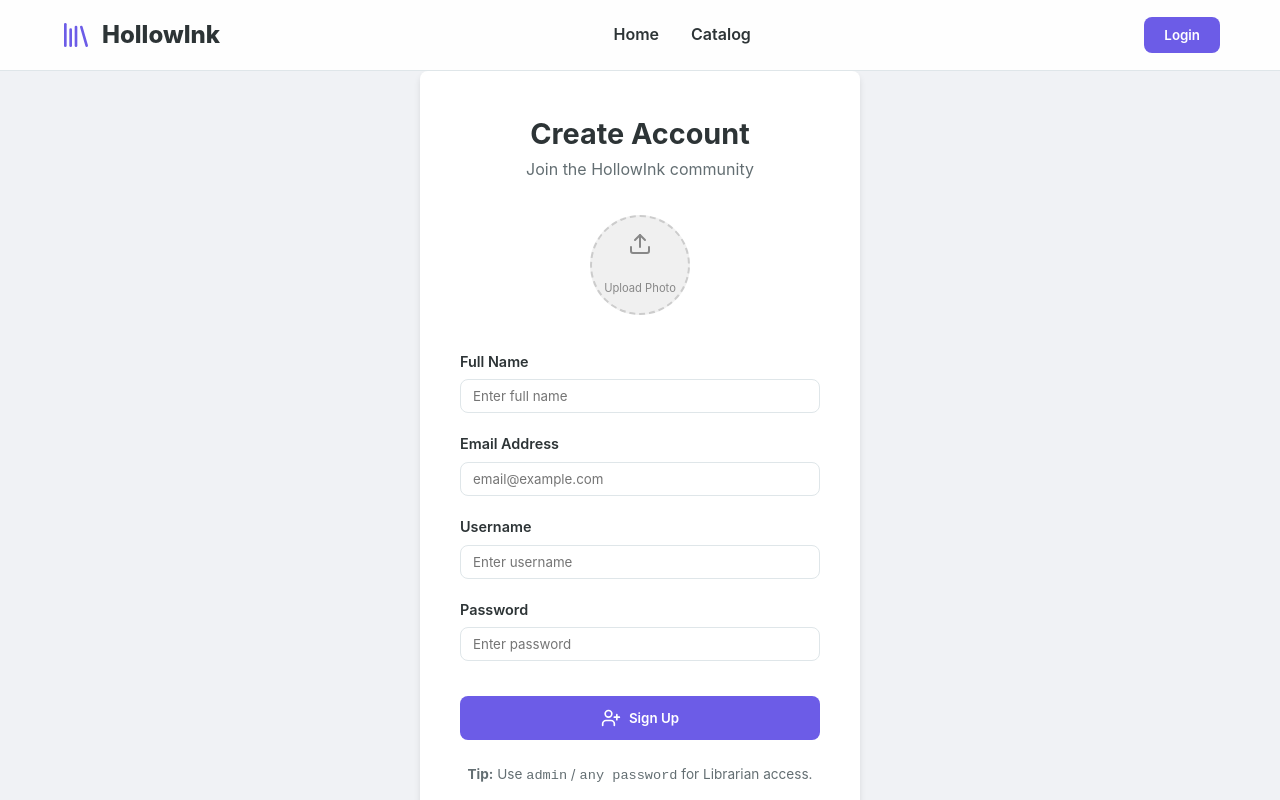
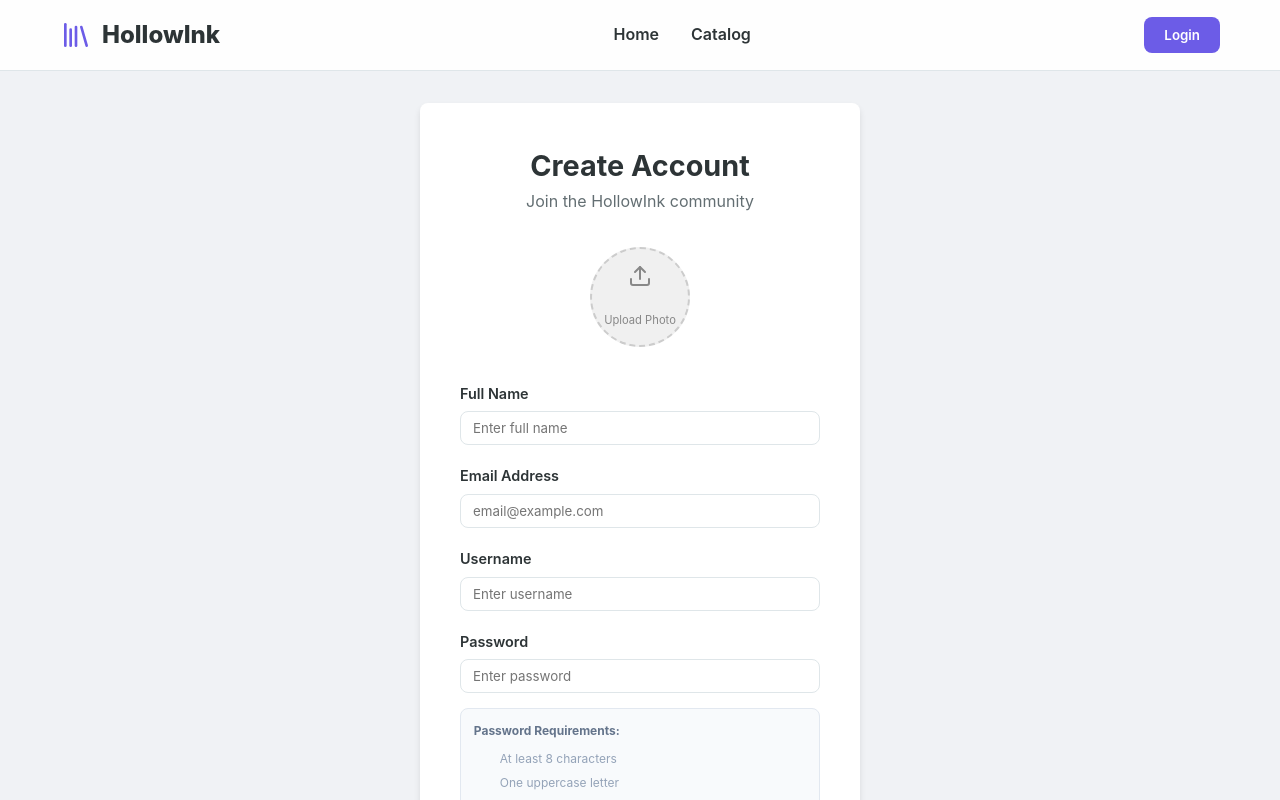
Before and after one commit to DebugKn1ght/HollowInk, a React (Vite) app: page /login in a window 1280 px wide. Both pictures are taken after a click on the button "Sign up". Shown: the top 800 px of the page. Built offline with nearby package versions, Linux system fonts and the light colour scheme; no server answers; the database is empty.

Commit message:
encryptions

```diff
--- a/package.json
+++ b/package.json
@@ -11,6 +11,8 @@
   },
   "dependencies": {
     "@supabase/supabase-js": "^2.105.4",
+    "@types/bcryptjs": "^2.4.6",
+    "bcryptjs": "^3.0.3",
     "date-fns": "^4.1.0",
     "framer-motion": "^12.38.0",
     "lucide-react": "^1.16.0",
--- a/src/App.tsx
+++ b/src/App.tsx
@@ -9,6 +9,7 @@ import Catalog from './components/Catalog';
 import { UserRole, BookStatus } from './types';
 import type { BookItem } from './types';
 import { supabase } from './lib/supabase';
+import bcrypt from 'bcryptjs';
 import './index.css';
 
 // Navigation wrapper to handle programmatic navigation
@@ -18,6 +19,7 @@ function AppContent() {
   const [showBookForm, setShowBookForm] = useState(false);
   const [editingBook, setEditingBook] = useState<BookItem | undefined>(undefined);
   const [toast, setToast] = useState<{ message: string; type: 'success' | 'error' } | null>(null);
+  const [loginError, setLoginError] = useState<string | null>(null);
 
   const navigate = useNavigate();
 
@@ -201,10 +203,14 @@ function AppContent() {
         if (error) throw error;
 
         if (data && data.length === 0) {
-          // Seed an initial Librarian account if none exists
+          // Seed an initial Librarian account with a secure hashed password
+          const salt = bcrypt.genSaltSync(10);
+          const hashedPassword = bcrypt.hashSync('Admin@123', salt);
+
           const adminProfile = {
             id: 'admin-id-001',
             username: 'admin',
+            password: hashedPassword, // Store hashed password
             name: 'HollowInk Admin',
             role: UserRole.LIBRARIAN,
             email: 'admin@hollowink.com',
@@ -250,26 +256,75 @@ function AppContent() {
   };
 
   const handleLogin = async (loginData: any) => {
-    let userToSet = loginData;
+    setLoginError(null);
     try {
-      const { data } = await supabase.from('profiles').select('*').eq('username', loginData.username).single();
-      if (data) {
-        userToSet = { ...loginData, id: data.id, name: data.name || loginData.name, email: data.email || loginData.email, avatarUrl: data.avatar_url || loginData.avatarUrl, role: data.role || loginData.role };
-      } else if (loginData.username === 'admin') {
-        userToSet.id = 'admin';
-        userToSet.role = UserRole.LIBRARIAN;
+      const { data, error } = await supabase
+        .from('profiles')
+        .select('*')
+        .eq('username', loginData.username)
+        .single();
+
+      if (error || !data) {
+        setLoginError('Invalid username or password.');
+        return;
       }
-    } catch (err) { console.error(err); }
 
-    setCurrentUser(userToSet);
-    localStorage.setItem('hollowink_user', JSON.stringify(userToSet));
+      // Compare hashed password
+      const isPasswordCorrect = bcrypt.compareSync(loginData.password, data.password || '');
 
+      if (!isPasswordCorrect) {
+        setLoginError('Invalid username or password.');
+        return;
+      }
+
+      const userToSet = {
+        id: data.id,
+        username: data.username,
+        name: data.name,
+        email: data.email,
+        avatarUrl: data.avatar_url,
+        role: data.role
+      };
+
+      setCurrentUser(userToSet);
+      localStorage.setItem('hollowink_user', JSON.stringify(userToSet));
+
+      navigate('/dashboard');
+      showToast(`Welcome back, ${userToSet.name}!`);
+    } catch (err) {
+      console.error('Login error:', err);
+      setLoginError('An unexpected error occurred. Please try again.');
+    }
+  };
+
+  const handleSignup = async (user: any): Promise<boolean> => {
     try {
-      await supabase.from('profiles').upsert({ id: userToSet.id, username: userToSet.username, name: userToSet.name, role: userToSet.role, email: userToSet.email, avatar_url: userToSet.avatarUrl });
-    } catch (err) { console.error(err); }
+      const { error } = await supabase.from('profiles').insert({
+        id: user.id,
+        username: user.username,
+        password: user.password, // This is already hashed in LoginPage
+        name: user.name,
+        role: user.role,
+        email: user.email,
+        avatar_url: user.avatarUrl
+      });
 
-    navigate('/dashboard');
-    showToast(`Welcome back, ${userToSet.name}!`);
+      if (error) {
+        if (error.code === '23505') {
+          showToast('Username already exists.', 'error');
+        } else {
+          showToast('Failed to create account.', 'error');
+        }
+        return false;
+      }
+
+      showToast('Account created successfully! Please login.');
+      return true;
+    } catch (err) {
+      console.error('Signup error:', err);
+      showToast('An unexpected error occurred.', 'error');
+      return false;
+    }
   };
 
   const handleUpdateProfile = async (updatedUser: any) => {
@@ -357,7 +412,7 @@ function AppContent() {
       <main>
         <Routes>
           <Route path="/" element={<LandingPage onStart={() => navigate('/login')} onViewCatalog={() => navigate('/catalog')} />} />
-          <Route path="/login" element={currentUser ? <Navigate to="/dashboard" /> : <LoginPage onLogin={handleLogin} />} />
+          <Route path="/login" element={currentUser ? <Navigate to="/dashboard" /> : <LoginPage onLogin={handleLogin} onSignup={handleSignup} loginError={loginError} />} />
           <Route path="/catalog" element={
             <div className="container" style={{ padding: '2rem 0' }}>
               <header style={{ marginBottom: '2rem' }}>
--- a/src/components/LoginPage.tsx
+++ b/src/components/LoginPage.tsx
@@ -1,19 +1,43 @@
-import React, { useState, useRef } from 'react';
-import { LogIn, UserPlus, Upload, X } from 'lucide-react';
+import React, { useState, useRef, useEffect } from 'react';
+import { LogIn, UserPlus, Upload, X, Check, AlertCircle } from 'lucide-react';
 import { UserRole } from '../types';
+import bcrypt from 'bcryptjs';
 
 interface LoginPageProps {
   onLogin: (user: any) => void;
+  onSignup: (user: any) => Promise<boolean>;
+  loginError: string | null;
 }
 
-const LoginPage: React.FC<LoginPageProps> = ({ onLogin }) => {
+const LoginPage: React.FC<LoginPageProps> = ({ onLogin, onSignup, loginError }) => {
   const [isLogin, setIsLogin] = useState(true);
   const [username, setUsername] = useState('');
   const [password, setPassword] = useState('');
   const [name, setName] = useState('');
   const [email, setEmail] = useState('');
   const [avatarBase64, setAvatarBase64] = useState('');
+  const [localError, setLocalError] = useState<string | null>(null);
+
+  // Password validation states
+  const [passRequirements, setPassRequirements] = useState({
+    length: false,
+    uppercase: false,
+    number: false,
+    special: false
+  });
+
   const fileInputRef = useRef<HTMLInputElement>(null);
+
+  useEffect(() => {
+    if (!isLogin) {
+      setPassRequirements({
+        length: password.length >= 8,
+        uppercase: /[A-Z]/.test(password),
+        number: /[0-9]/.test(password),
+        special: /[^A-Za-z0-9]/.test(password)
+      });
+    }
+  }, [password, isLogin]);
 
   const handleFileChange = (e: React.ChangeEvent<HTMLInputElement>) => {
     const file = e.target.files?.[0];
@@ -26,27 +50,55 @@ const LoginPage: React.FC<LoginPageProps> = ({ onLogin }) => {
     }
   };
 
-  const handleSubmit = (e: React.FormEvent) => {
+  const isPasswordValid = Object.values(passRequirements).every(req => req);
+
+  const handleSubmit = async (e: React.FormEvent) => {
     e.preventDefault();
-    // Simulate login/signup
+    setLocalError(null);
+
+    if (!isLogin && !isPasswordValid) {
+      setLocalError('Please meet all password requirements.');
+      return;
+    }
+
+    if (isLogin) {
+      onLogin({ username, password });
+    } else {
+      const salt = bcrypt.genSaltSync(10);
+      const hashedPassword = bcrypt.hashSync(password, salt);
+
       const user = {
         id: Math.random().toString(36).substr(2, 9),
         username,
-      name: isLogin ? (username === 'admin' ? 'System Admin' : username) : name,
-      role: isLogin ? (username === 'admin' ? UserRole.LIBRARIAN : UserRole.MEMBER) : UserRole.MEMBER,
+        password: hashedPassword, // Store hashed password
+        name,
+        role: UserRole.MEMBER,
         email,
         avatarUrl: avatarBase64 || `https://api.dicebear.com/7.x/avataaars/svg?seed=${username}`,
       };
-    onLogin(user);
+
+      const success = await onSignup(user);
+      if (success) {
+        setIsLogin(true);
+        setPassword('');
+      }
+    }
   };
 
   return (
-    <div className="login-page flex" style={{ minHeight: 'calc(100vh - 70px)', justifyContent: 'center', backgroundColor: '#f0f2f5' }}>
+    <div className="login-page flex" style={{ minHeight: 'calc(100vh - 70px)', justifyContent: 'center', backgroundColor: '#f0f2f5', padding: '2rem 0' }}>
       <div className="card" style={{ width: '100%', maxWidth: '440px', padding: '2.5rem' }}>
         <div style={{ textAlign: 'center', marginBottom: '2rem' }}>
           <h2 style={{ fontSize: '1.8rem', color: 'var(--primary)' }}>{isLogin ? 'Welcome Back' : 'Create Account'}</h2>
           <p style={{ color: 'var(--text-muted)' }}>{isLogin ? 'Login to your library profile' : 'Join the HollowInk community'}</p>
         </div>
+
+        {(localError || loginError) && (
+          <div className="flex" style={{ backgroundColor: '#fff5f5', color: 'var(--danger)', padding: '0.8rem', borderRadius: 'var(--radius)', marginBottom: '1.5rem', fontSize: '0.9rem', border: '1px solid #feb2b2' }}>
+            <AlertCircle size={18} style={{ flexShrink: 0 }} />
+            <span style={{ marginLeft: '8px' }}>{localError || loginError}</span>
+          </div>
+        )}
 
         <form onSubmit={handleSubmit} className="grid" style={{ gap: '1.2rem' }}>
           {!isLogin && (
@@ -105,9 +157,36 @@ const LoginPage: React.FC<LoginPageProps> = ({ onLogin }) => {
           <div className="grid" style={{ gap: '0.4rem' }}>
             <label style={{ fontWeight: 600, fontSize: '0.9rem' }}>Password</label>
             <input type="password" value={password} onChange={(e) => setPassword(e.target.value)} required placeholder="Enter password" />
+
+            {!isLogin && (
+              <div className="grid" style={{ gap: '0.3rem', marginTop: '0.5rem', backgroundColor: '#f8fafc', padding: '0.8rem', borderRadius: '8px', border: '1px solid #e2e8f0' }}>
+                <p style={{ fontSize: '0.75rem', fontWeight: 700, marginBottom: '0.2rem', color: '#64748b' }}>Password Requirements:</p>
+                <div className="flex" style={{ fontSize: '0.75rem', color: passRequirements.length ? '#10b981' : '#94a3b8' }}>
+                  {passRequirements.length ? <Check size={12} /> : <div style={{ width: 12 }} />}
+                  <span style={{ marginLeft: '4px' }}>At least 8 characters</span>
+                </div>
+                <div className="flex" style={{ fontSize: '0.75rem', color: passRequirements.uppercase ? '#10b981' : '#94a3b8' }}>
+                  {passRequirements.uppercase ? <Check size={12} /> : <div style={{ width: 12 }} />}
+                  <span style={{ marginLeft: '4px' }}>One uppercase letter</span>
+                </div>
+                <div className="flex" style={{ fontSize: '0.75rem', color: passRequirements.number ? '#10b981' : '#94a3b8' }}>
+                  {passRequirements.number ? <Check size={12} /> : <div style={{ width: 12 }} />}
+                  <span style={{ marginLeft: '4px' }}>One number</span>
+                </div>
+                <div className="flex" style={{ fontSize: '0.75rem', color: passRequirements.special ? '#10b981' : '#94a3b8' }}>
+                  {passRequirements.special ? <Check size={12} /> : <div style={{ width: 12 }} />}
+                  <span style={{ marginLeft: '4px' }}>One special character</span>
+                </div>
+              </div>
+            )}
           </div>
 
-          <button type="submit" className="btn btn-primary" style={{ width: '100%', justifyContent: 'center', padding: '12px', marginTop: '1rem' }}>
+          <button
+            type="submit"
+            className="btn btn-primary"
+            style={{ width: '100%', justifyContent: 'center', padding: '12px', marginTop: '1rem' }}
+            disabled={!isLogin && !isPasswordValid}
+          >
             {isLogin ? <LogIn size={20} /> : <UserPlus size={20} />}
             {isLogin ? 'Login' : 'Sign Up'}
           </button>
@@ -115,7 +194,7 @@ const LoginPage: React.FC<LoginPageProps> = ({ onLogin }) => {
 
         <div style={{ marginTop: '1.5rem', textAlign: 'center' }}>
           <p style={{ fontSize: '0.85rem', color: 'var(--text-muted)', marginBottom: '1rem' }}>
-            <strong>Tip:</strong> Use <code>admin</code> / <code>any password</code> for Librarian access.
+            <strong>Tip:</strong> Use <code>admin</code> / <code>Admin@123</code> for Librarian access.
           </p>
           <p>
             {isLogin ? "Don't have an account? " : "Already have an account? "}
@@ -123,6 +202,8 @@ const LoginPage: React.FC<LoginPageProps> = ({ onLogin }) => {
               onClick={() => {
                 setIsLogin(!isLogin);
                 setAvatarBase64('');
+                setLocalError(null);
+                setPassword('');
               }}
               style={{ background: 'none', border: 'none', color: 'var(--accent)', fontWeight: 600, padding: 0 }}
             >
```
Also changed, not shown: 1 other file (tests, documents, lock files or other folders). Lines whose indentation alone changed are shown as unchanged.
